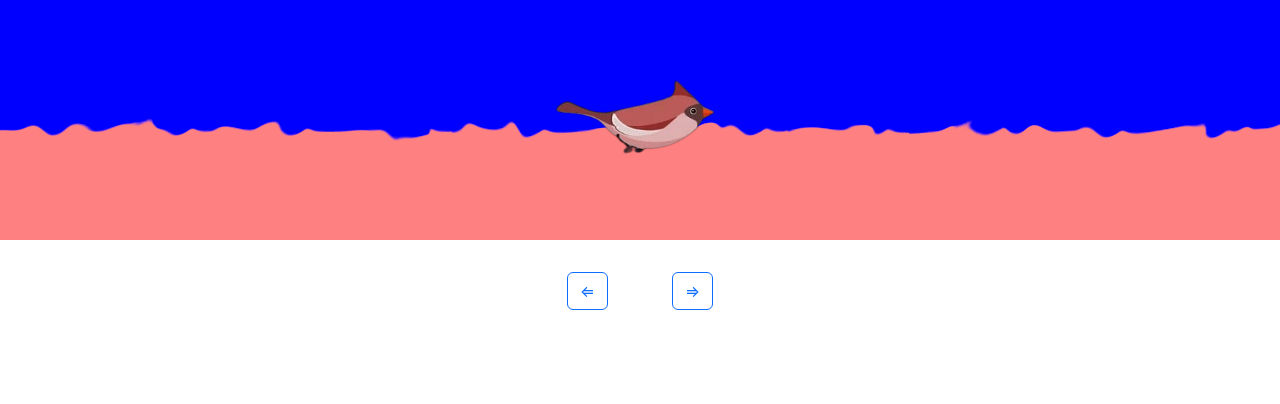
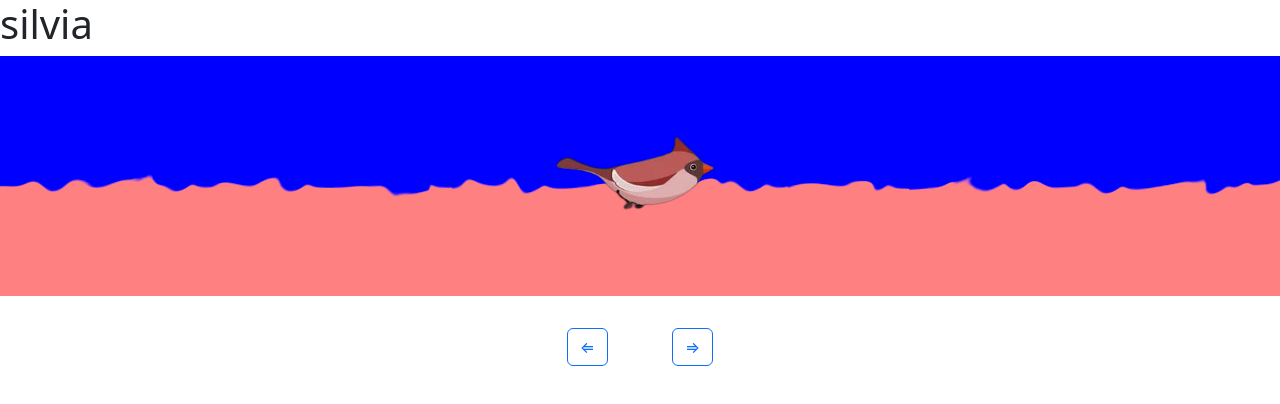
Before and after one commit to svia435/UAS, a plain HTML site: page index.html in a window 1280 px wide. Drawn offline with Linux system fonts and the light colour scheme.

Commit message:
tambahin nama

```diff
--- a/index.html
+++ b/index.html
@@ -21,6 +21,7 @@
 </head>
 
 <body>
+  <h1>silvia</h1>
   <div id="stage" class="d-flex justify-content-center align-items-center">
     <div id="sprite">
       <img id="objek" src="gambar/kanan-1.png" style="width:200px;">
```
